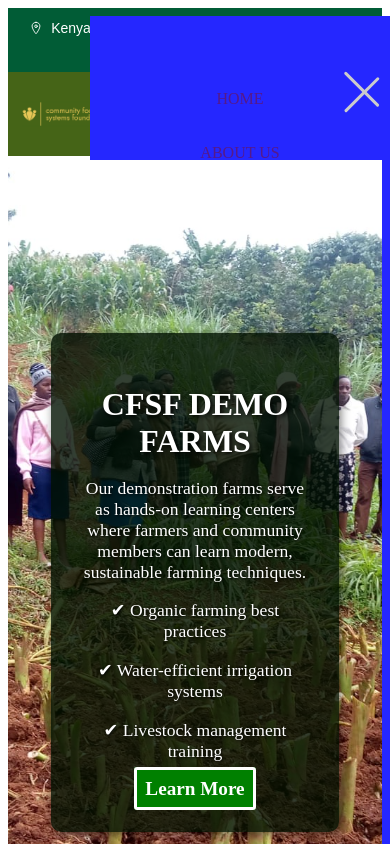
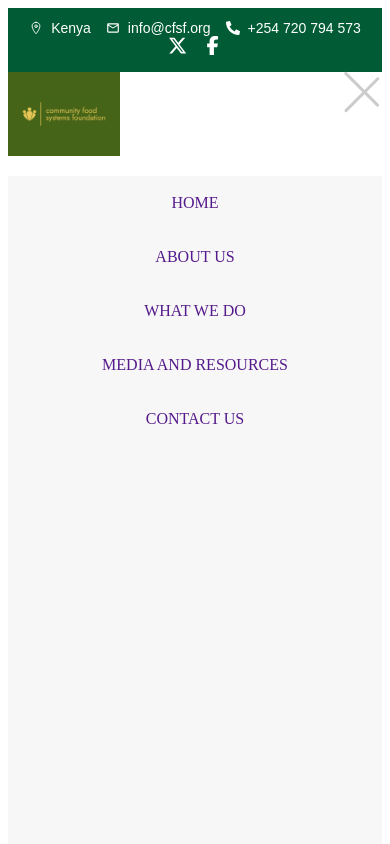
Before and after one commit to IKANYI/World-Food-Systems-Foundation, a React (Vite) app in the folder WPS/: page / in a window 390 px wide. Both pictures are taken after a click on the element 365 px from the left and 96 px from the top of the page. Shown: the top 844 px of the page. Built offline with nearby package versions, Linux system fonts and the light colour scheme.

Commit message:
improve hurmburger responsiveness

```diff
--- a/WPS/src/components/Rightnav.jsx
+++ b/WPS/src/components/Rightnav.jsx
@@ -26,17 +26,17 @@ const Ul = styled.ul`
       text-transform: uppercase;
       }
 
-  @media screen and (max-width: 768px) {
-    flex-flow: column nowrap;
-    background-color: rgb(37, 39, 255);
-    position: fixed;
-    transform: ${({ open }) => (open ? 'translateX(0)' : 'translateX(100%)')};
-    top: 0;
-    right: 0;
-    width: 300px;
-    height: 100vh;
-    padding-top: 3.5rem;
-    transition: transform 0.3s ease-in-out;
+  // @media screen and (max-width: 768px) {
+  //   flex-flow: column nowrap;
+  //   background-color: rgb(37, 39, 255);
+  //   position: fixed;
+  //   transform: ${({ open }) => (open ? 'translateX(0)' : 'translateX(100%)')};
+  //   top: 0;
+  //   right: 0;
+  //   width: 300px;
+  //   height: 100vh;
+  //   padding-top: 3.5rem;
+  //   transition: transform 0.3s ease-in-out;
 
     li {
       color: white;
```
